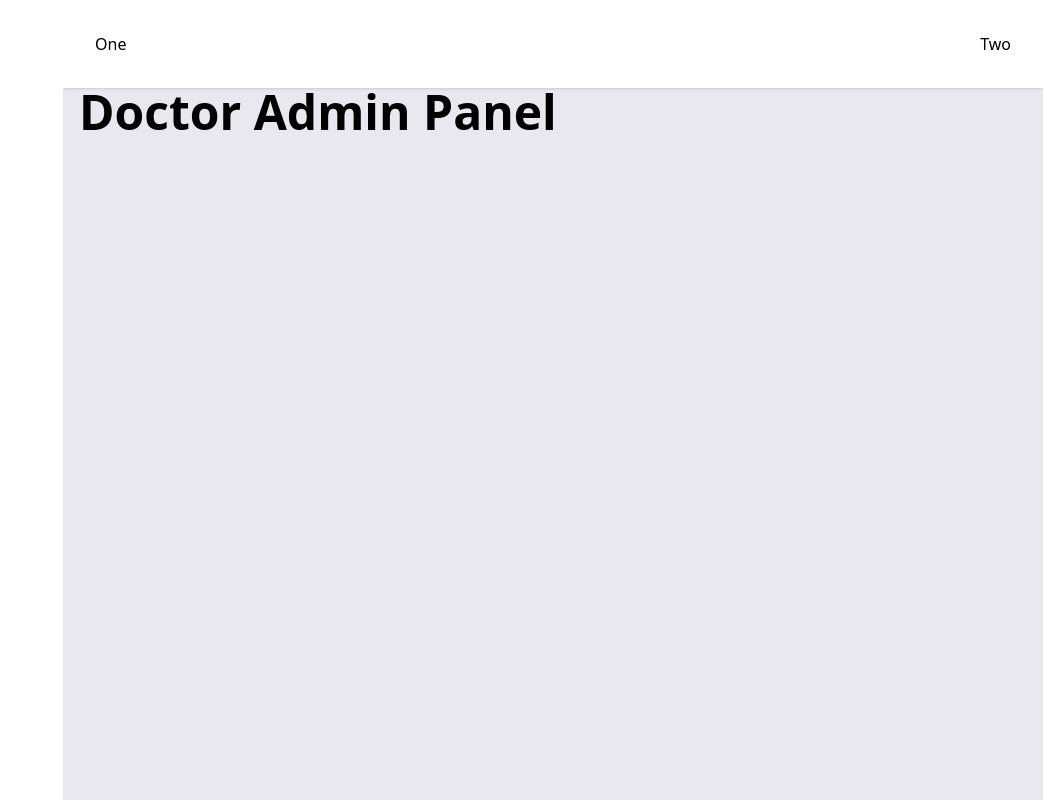
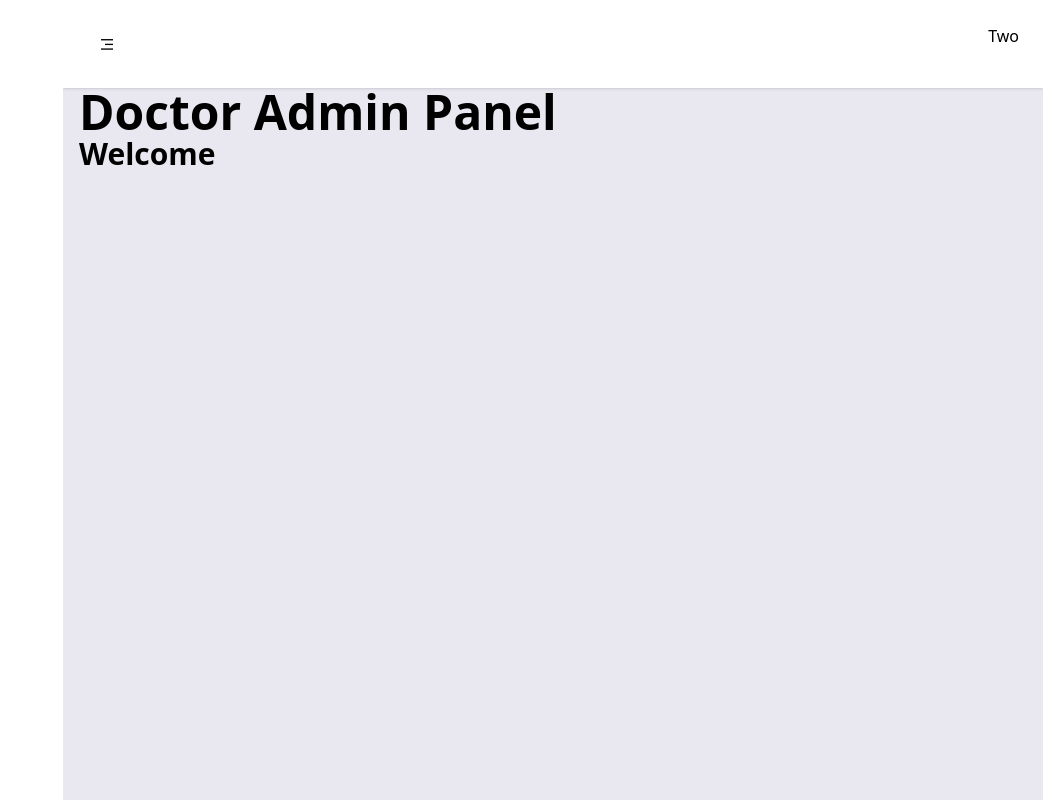
Before and after one commit to mnraza-dev/doctor-admin-panel, a React (Vite) app: page / in a window 1280 px wide. Shown: the whole page, without its empty margins (237-1280 px from the left). Built offline with nearby package versions, Linux system fonts and the light colour scheme.

Commit message:
enhance Home component with animations, new button, and welcome message

```diff
--- a/src/components/Home.jsx
+++ b/src/components/Home.jsx
@@ -1,4 +1,7 @@
 import React from "react";
+import "animate.css";
+import "remixicon/fonts/remixicon.css";
+
 import Layout from "./Layout";
 const Home = () => {
   return (
@@ -17,15 +20,21 @@ const Home = () => {
             // padding: "20px",
           }}
         >
-          <nav className="bg-white p-8 shadow-sm flex justify-between">
+          <nav className="bg-white p-6 shadow-sm flex justify-between">
             <div>
-              <h1>One </h1>
+              <button
+                onClick={() => console.log("click")}
+                className=" cursor-pointer hover:bg-gray-100 w-10 h-10 rounded-full "
+              >
+                <i class="ri-menu-3-line"></i>
+              </button>
             </div>
             <div>
               <h1>Two</h1>
             </div>
           </nav>
           <h1 className="text-5xl font-bold px-4">Doctor Admin Panel</h1>
+          <h1 className="text-3xl font-bold px-4">Welcome</h1>
         </section>
       </div>
     </Layout>
```
